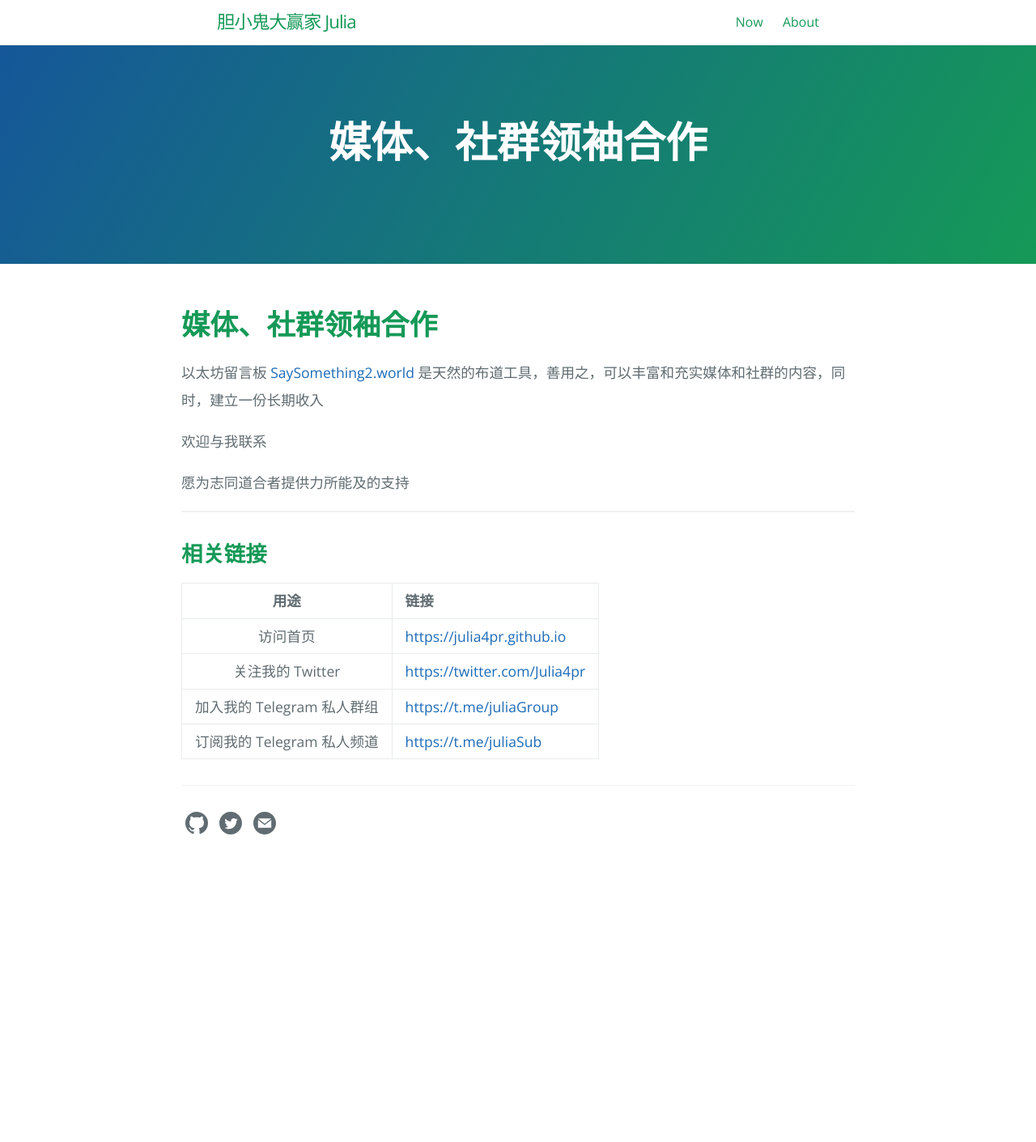
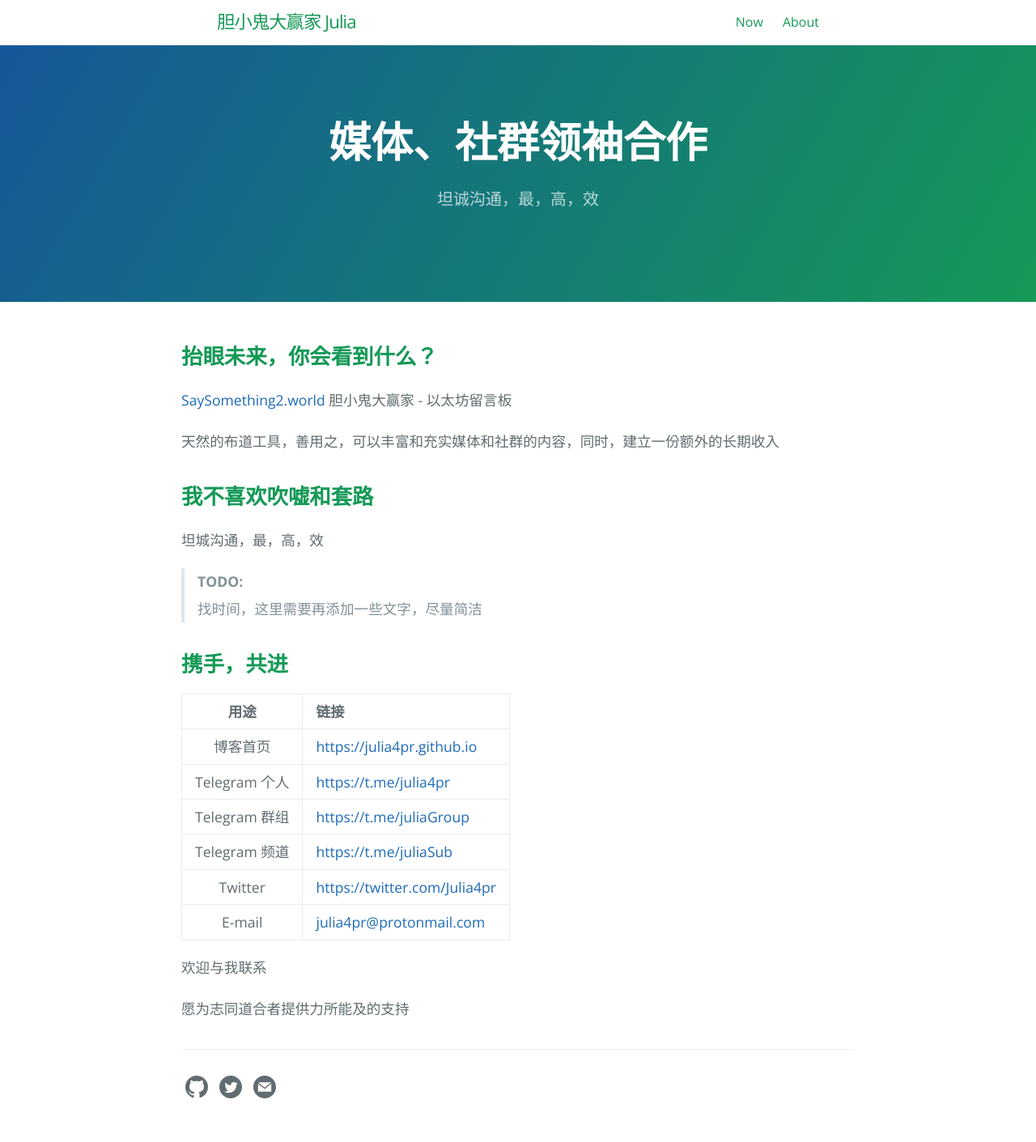
Before and after one commit to julia4pr/julia4pr.github.io, a Jekyll site: the page built from corp.md, in a window 1280 px wide. Shown: the whole page at 81% size. Built offline with Jekyll 4.4.1, drawn with Linux system fonts in a browser that asks for light colours; our own code applies the rules of GitHub Pages for plain Markdown files; before the commit the page ends 1085 px from its top, so only the background shows below that.

Commit message:
updated index, corp

```diff
--- a/corp.md
+++ b/corp.md
@@ -1,26 +1,36 @@
 ---
+layout: page
 title: 媒体、社群领袖合作
-description: 善用工具，可以丰富和充实媒体和社群的内容，同时建立一份长期收入
+tagline: 坦诚沟通，最，高，效
 ---
 
-# 媒体、社群领袖合作
+## 抬眼未来，你会看到什么？
 
-以太坊留言板
 [SaySomething2.world](https://saysomething2.world/?a=0x1)
-是天然的布道工具，善用之，可以丰富和充实媒体和社群的内容，同时，建立一份长期收入
+胆小鬼大赢家 - 以太坊留言板
+
+天然的布道工具，善用之，可以丰富和充实媒体和社群的内容，同时，建立一份额外的长期收入
+
+
+## 我不喜欢吹嘘和套路
+
+坦城沟通，最，高，效
+
+> **TODO:**<br>
+> 找时间，这里需要再添加一些文字，尽量简洁
+
+
+## 携手，共进
+
+| 用途 | 链接 |
+| :---: | :--- |
+| 博客首页 | [https://julia4pr.github.io](https://julia4pr.github.io) |
+| Telegram 个人 | [https://t.me/julia4pr](https://t.me/julia4pr) |
+| Telegram 群组 | [https://t.me/juliaGroup](https://t.me/juliaGroup) |
+| Telegram 频道 | [https://t.me/juliaSub](https://t.me/juliaSub) |
+| Twitter | [https://twitter.com/Julia4pr](https://twitter.com/Julia4pr) |
+| E-mail | [julia4pr@protonmail.com](mailto:julia4pr@protonmail.com) |
 
 欢迎与我联系
 
 愿为志同道合者提供力所能及的支持
-
-
----
-
-## 相关链接
-
-| 用途 | 链接 |
-| :---: | :--- |
-| 访问首页 | [https://julia4pr.github.io](https://julia4pr.github.io) |
-| 关注我的 Twitter | [https://twitter.com/Julia4pr](https://twitter.com/Julia4pr) |
-| 加入我的 Telegram 私人群组 | [https://t.me/juliaGroup](https://t.me/juliaGroup) |
-| 订阅我的 Telegram 私人频道 | [https://t.me/juliaSub](https://t.me/juliaSub) |
```
Also changed, not shown: _posts/2020-04-09-saysomething2world-one-page.md (+1 -16 lines), index.md (+22 -7 lines), jekyll-theme-cayman-blog.gemspec (renamed from _removed/jekyll-theme-cayman-blog.gemspec).
